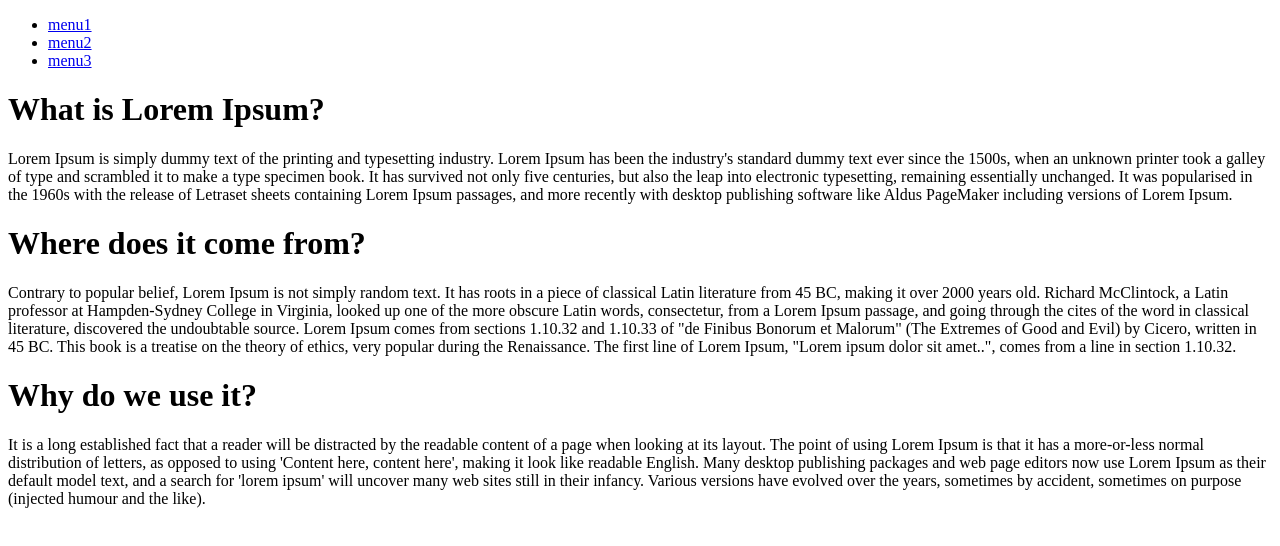
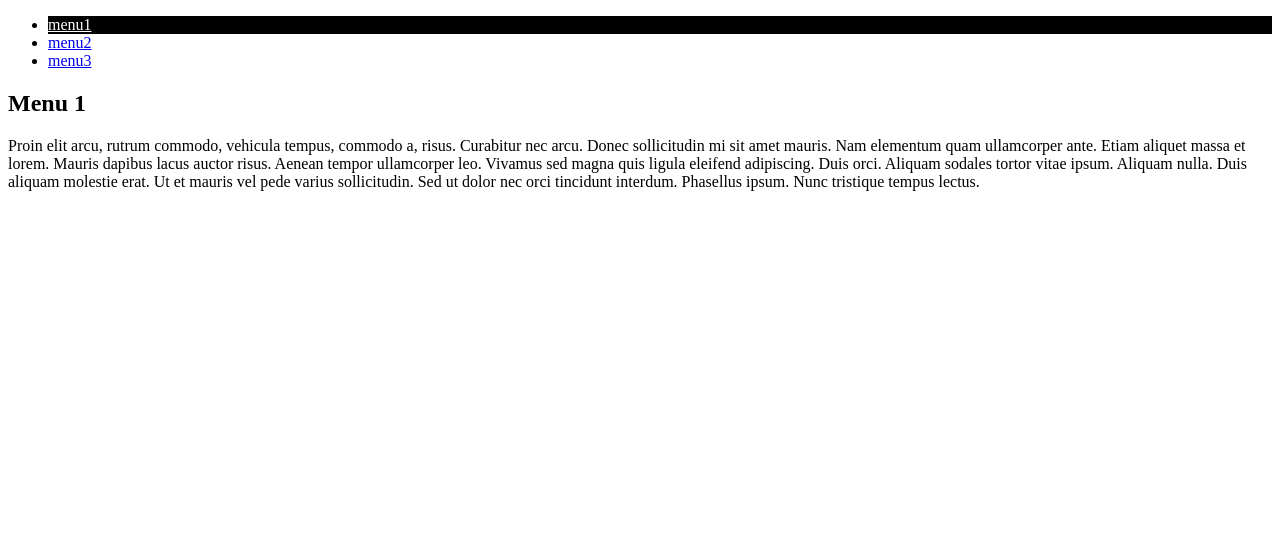
Before and after one commit to seyoungjoy/JavaScript-function, a plain HTML site: page tab menu/index.html in a window 1280 px wide. Drawn offline with Linux system fonts and the light colour scheme.

Commit message:
tab-menu

```diff
--- a/tab menu/index.html
+++ b/tab menu/index.html
@@ -1,30 +1,95 @@
 <!DOCTYPE html>
 <html lang="en">
+
 <head>
     <meta charset="UTF-8">
     <meta http-equiv="X-UA-Compatible" content="IE=edge">
     <meta name="viewport" content="width=device-width, initial-scale=1.0">
     <title>Document</title>
+    <style>
+        #tab-content>div {
+            display: none;
+        }
+        .tab-menu li a{
+            display: block;
+        }
+        .tab-menu li a.active{
+            background:#000;
+            color:#fff;
+        }
+    </style>
 </head>
+
 <body>
+    <div class="tab-wrapper">
         <ul class="tab-menu">
-        <li><a href="#tab-1">menu1</a></li>
-        <li><a href="#tab-2">menu2</a></li>
-        <li><a href="#tab-3">menu3</a></li>
+            <li>
+                <a href="#tabs-1" class="active">menu1</a>
+            </li>
+            <li><a href="#tabs-2">menu2</a></li>
+            <li><a href="#tabs-3">menu3</a></li>
         </ul>
         <div id="tab-content">
             <div id="tabs-1">
-            <h1>What is Lorem Ipsum?</h1>
-            Lorem Ipsum is simply dummy text of the printing and typesetting industry. Lorem Ipsum has been the industry's standard dummy text ever since the 1500s, when an unknown printer took a galley of type and scrambled it to make a type specimen book. It has survived not only five centuries, but also the leap into electronic typesetting, remaining essentially unchanged. It was popularised in the 1960s with the release of Letraset sheets containing Lorem Ipsum passages, and more recently with desktop publishing software like Aldus PageMaker including versions of Lorem Ipsum.
+                <h2>Menu 1</h2>
+                <p>Proin elit arcu, rutrum commodo, vehicula tempus, commodo a, risus. Curabitur nec arcu. Donec sollicitudin mi sit amet mauris. Nam elementum quam ullamcorper ante. Etiam aliquet massa et lorem. Mauris dapibus lacus auctor risus. Aenean tempor ullamcorper leo. Vivamus sed magna quis ligula eleifend adipiscing. Duis orci. Aliquam sodales tortor vitae ipsum. Aliquam nulla. Duis aliquam molestie erat. Ut et mauris vel pede varius sollicitudin. Sed ut dolor nec orci tincidunt interdum. Phasellus ipsum. Nunc tristique tempus lectus.</p>
             </div>
             <div id="tabs-2">
-            <h1>Where does it come from?</h1>
-            Contrary to popular belief, Lorem Ipsum is not simply random text. It has roots in a piece of classical Latin literature from 45 BC, making it over 2000 years old. Richard McClintock, a Latin professor at Hampden-Sydney College in Virginia, looked up one of the more obscure Latin words, consectetur, from a Lorem Ipsum passage, and going through the cites of the word in classical literature, discovered the undoubtable source. Lorem Ipsum comes from sections 1.10.32 and 1.10.33 of "de Finibus Bonorum et Malorum" (The Extremes of Good and Evil) by Cicero, written in 45 BC. This book is a treatise on the theory of ethics, very popular during the Renaissance. The first line of Lorem Ipsum, "Lorem ipsum dolor sit amet..", comes from a line in section 1.10.32.
+                <h2>Menu 2</h2>
+                <p>Morbi tincidunt, dui sit amet facilisis feugiat, odio metus gravida ante, ut pharetra massa metus id nunc. Duis scelerisque molestie turpis. Sed fringilla, massa eget luctus malesuada, metus eros molestie lectus, ut tempus eros massa ut dolor. Aenean aliquet fringilla sem. Suspendisse sed ligula in ligula suscipit aliquam. Praesent in eros vestibulum mi adipiscing adipiscing. Morbi facilisis. Curabitur ornare consequat nunc. Aenean vel metus. Ut posuere viverra nulla. Aliquam erat volutpat. Pellentesque convallis. Maecenas feugiat, tellus pellentesque pretium posuere, felis lorem euismod felis, eu ornare leo nisi vel felis. Mauris consectetur tortor et purus.</p>
             </div>
             <div id="tabs-3">
-            <h1>Why do we use it?</h1>
-            It is a long established fact that a reader will be distracted by the readable content of a page when looking at its layout. The point of using Lorem Ipsum is that it has a more-or-less normal distribution of letters, as opposed to using 'Content here, content here', making it look like readable English. Many desktop publishing packages and web page editors now use Lorem Ipsum as their default model text, and a search for 'lorem ipsum' will uncover many web sites still in their infancy. Various versions have evolved over the years, sometimes by accident, sometimes on purpose (injected humour and the like).
+                <h2>Menu 3</h2>
+                <p>Mauris eleifend est et turpis. Duis id erat. Suspendisse potenti. Aliquam vulputate, pede vel vehicula accumsan, mi neque rutrum erat, eu congue orci lorem eget lorem. Vestibulum non ante. Class aptent taciti sociosqu ad litora torquent per conubia nostra, per inceptos himenaeos. Fusce sodales. Quisque eu urna vel enim commodo pellentesque. Praesent eu risus hendrerit ligula tempus pretium. Curabitur lorem enim, pretium nec, feugiat nec, luctus a, lacus.</p>
+                <p>Duis cursus. Maecenas ligula eros, blandit nec, pharetra at, semper at, magna. Nullam ac lacus. Nulla facilisi. Praesent viverra justo vitae neque. Praesent blandit adipiscing velit. Suspendisse potenti. Donec mattis, pede vel pharetra blandit, magna ligula faucibus eros, id euismod lacus dolor eget odio. Nam scelerisque. Donec non libero sed nulla mattis commodo. Ut sagittis. Donec nisi lectus, feugiat porttitor, tempor ac, tempor vitae, pede. Aenean vehicula velit eu tellus interdum rutrum. Maecenas commodo. Pellentesque nec elit. Fusce in lacus. Vivamus a libero vitae lectus hendrerit hendrerit.</p>
             </div>
         </div>
+    </div>
+
+    <script>
+
+        var targetLink = document.querySelectorAll('.tab-menu a');
+        var tabContent = document.querySelectorAll('#tab-content > div');
+        console.log(tabContent);
+
+        for (var i = 0; i < targetLink.length; i++) {
+            targetLink[i].addEventListener('click', function (e) {
+                e.preventDefault();
+                var orgTarget = e.target.getAttribute('href');
+                // console.log(orgTarget);
+
+                var tabTarget = orgTarget.replace('#', '');
+
+                for(var x = 0; x < tabContent.length; x++){
+                    tabContent[x].style.display = 'none';
+                }
+                document.getElementById(tabTarget).style.display = 'block';
+
+                for( var j = 0; j < targetLink.length; j++ ){
+                    targetLink[j].classList.remove('active');
+                    e.target.classList.add('active');
+                }
+
+            });
+        }
+        document.getElementById('tabs-1').style.display = 'block';
+
+        // var orgTarget = a.replace('b','c');
+
+
+    </script>
 </body>
+
 </html>
+
+<!--
+
+tab-content 안의 dibv 들 모두 안보이도록 한다.
+
+링크를 클릭하면 클릭한 그 요소의 href속성의 값을 변수 tabTarget에 저장.
+저장된 값에서 #을 삭제한다.
+tabTarget = tabs-1
+document.getElementById(tabs-1).style.display='block'
+
+
+ -->
```
Lines whose indentation alone changed are shown as unchanged.
